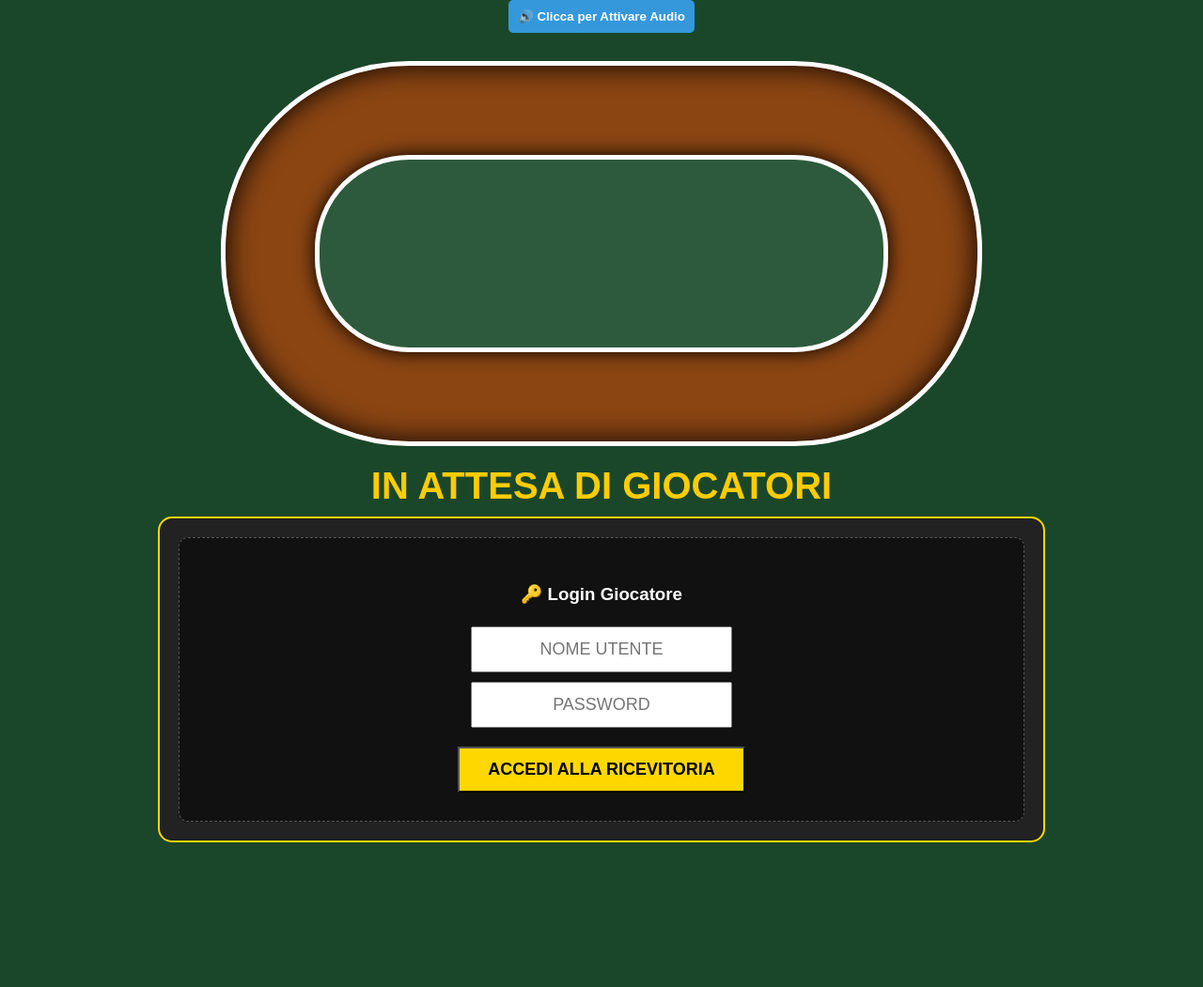
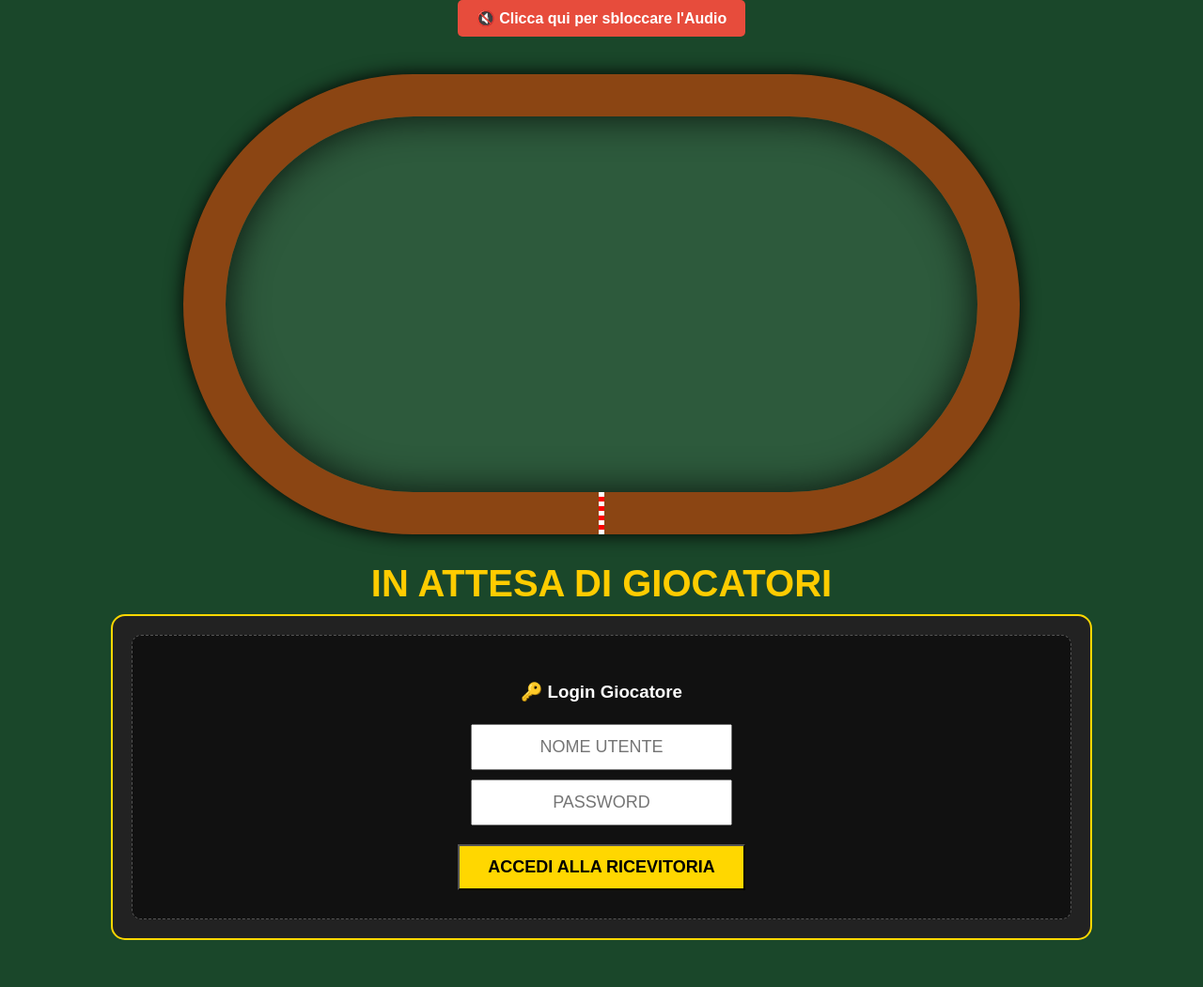
Before and after one commit to pietrolmb/bet-horses-app, a Flask app: page / in a window 1280 px wide. Shown: the whole page at 94% size. Before the commit the page ends 897 px from the top, so only its background shows below. Run offline with Flask 3, Linux system fonts and the light colour scheme; some libraries are stand-ins or nearby versions.

Commit message:
index.html

```diff
--- a/templates/index.html
+++ b/templates/index.html
@@ -6,33 +6,40 @@
     <style>
         body { background: #1a472a; color: white; font-family: sans-serif; text-align: center; margin: 0; padding-bottom: 50px;}
 
-        /* Pista in Terra Battuta */
-        #pista-container { width: 800px; height: 400px; background: #8B4513; border-radius: 200px; position: relative; display: flex; align-items: center; justify-content: center; border: 5px solid #fff; margin: 20px auto; box-shadow: inset 0 0 30px #000; overflow: hidden;}
-        #prato-interno { width: 600px; height: 200px; background: #2d5a3c; border-radius: 100px; border: 5px solid #fff; box-shadow: 0 0 20px #000;}
-        .cavallo { width: 20px; height: 20px; border-radius: 50%; position: absolute; border: 2px solid #fff; font-size: 11px; font-weight: bold; color: black; display: flex; align-items: center; justify-content: center; z-index: 10; transition: all 0.1s linear;}
+        /* PISTA OVALE AGGIORNATA */
+        #pista-container {
+            width: 800px; height: 400px; background: #2d5a3c; border-radius: 250px;
+            position: relative; border: 45px solid #8B4513; margin: 30px auto;
+            box-shadow: inset 0 0 40px rgba(0,0,0,0.8), 0 0 20px black;
+        }
 
-        /* Interfacce */
-        #game-interface { width: 90%; max-width: 900px; background: #222; padding: 20px; border-radius: 15px; border: 2px solid gold; margin: auto; }
+        /* LINEA DI PARTENZA/ARRIVO */
+        .traguardo {
+            position: absolute; bottom: -45px; left: 50%; width: 6px; height: 45px;
+            background: repeating-linear-gradient(to bottom, white 0, white 5px, red 5px, red 10px);
+            z-index: 1; transform: translateX(-50%);
+        }
+
+        .cavallo { width: 22px; height: 22px; border-radius: 50%; position: absolute; border: 2px solid #fff; font-size: 11px; font-weight: bold; color: black; display: flex; align-items: center; justify-content: center; z-index: 10; transition: all 0.1s linear;}
+
+        #game-interface { width: 90%; max-width: 1000px; background: #222; padding: 20px; border-radius: 15px; border: 2px solid gold; margin: auto; }
         .login-box { padding: 30px; border: 1px dashed #555; background: #111; border-radius: 10px;}
         .login-box input { padding: 12px; font-size: 18px; margin: 5px; width: 250px; text-align: center;}
         table { width: 100%; margin-top: 15px; border-collapse: collapse; background: #333;}
         th, td { padding: 10px; border-bottom: 1px solid #444; }
         .btn-bet { background: gold; border: none; padding: 5px 15px; cursor: pointer; font-weight: bold; border-radius: 3px;}
-        #timer-display { font-size: 2.5em; color: #ffcc00; margin: 10px; font-weight: bold; text-transform: uppercase;}
-
-        /* Info Extra */
+        #timer-display { font-size: 2.5em; color: #ffcc00; margin: 10px; font-weight: bold;}
         .info-panel { display: flex; justify-content: space-around; background: #111; padding: 15px; border-radius: 10px; margin-top: 20px;}
         .podio { text-align: left; color: #ddd; }
-        .podio span { font-weight: bold; color: gold;}
-        .btn-audio { background: #3498db; color: white; padding: 10px; border: none; border-radius: 5px; cursor: pointer; font-weight: bold; margin-bottom: 10px;}
+        .btn-audio { background: #e74c3c; color: white; padding: 10px 20px; border: none; border-radius: 5px; cursor: pointer; font-weight: bold; margin-bottom: 10px; font-size: 16px;}
     </style>
 </head>
 <body>
 
-    <button class="btn-audio" onclick="attivaAudio()" id="btn-audio">🔊 Clicca per Attivare Audio</button>
+    <button class="btn-audio" onclick="attivaAudio()" id="btn-audio">🔇 Clicca qui per sbloccare l'Audio</button>
 
     <div id="pista-container">
-        <div id="prato-interno"></div>
+        <div class="traguardo"></div>
     </div>
     <div id="timer-display">IN ATTESA DI GIOCATORI</div>
 
@@ -52,7 +59,7 @@
             </div>
 
             <table>
-                <thead><tr><th>N°</th><th>Cavallo</th><th>Quota</th><th>Puntata (€)</th><th>Azione</th></tr></thead>
+                <thead><tr><th>N°</th><th>Cavallo</th><th>Quota Vin/Piaz</th><th>Tipo</th><th>Importo</th><th>Azione</th></tr></thead>
                 <tbody id="horse-table-body"></tbody>
             </table>
 
@@ -74,17 +81,29 @@
         let myUser = "";
         let cavalliElements = {};
 
-        // Audio
+        // AUDIO (Sistemato)
         let audioAttivo = false;
-        const sparo = new Audio('https://www.soundjay.com/mechanical/gun-shot-01.mp3');
-        const folla = new Audio('https://www.soundjay.com/misc/sounds/crowd-cheer-01.mp3');
+        // Uso file liberi da Wikipedia per evitare i blocchi
+        const sparo = new Audio('https://upload.wikimedia.org/wikipedia/commons/f/f6/Shotgun_firing.ogg');
+        const folla = new Audio('https://upload.wikimedia.org/wikipedia/commons/2/29/Cheering_crowd.ogg');
         folla.loop = true;
+
+        // Sintetizzatore per il Bip (infallibile in HTML5)
+        const audioCtx = new (window.AudioContext || window.webkitAudioContext)();
+        function playBeep() {
+            if(!audioAttivo) return;
+            const oscillator = audioCtx.createOscillator();
+            oscillator.type = 'sine'; oscillator.frequency.setValueAtTime(800, audioCtx.currentTime);
+            oscillator.connect(audioCtx.destination);
+            oscillator.start(); oscillator.stop(audioCtx.currentTime + 0.1);
+        }
 
         function attivaAudio() {
             audioAttivo = true;
+            if(audioCtx.state === 'suspended') audioCtx.resume();
             document.getElementById('btn-audio').style.background = "#27ae60";
-            document.getElementById('btn-audio').innerText = "🔊 Audio Attivato";
-            sparo.volume = 0; sparo.play(); // Trick per sbloccare il browser
+            document.getElementById('btn-audio').innerText = "🔊 Audio Attivato e Funzionante!";
+            sparo.volume = 0.01; sparo.play(); // Sblocca il browser
         }
 
         function eseguiLogin() {
@@ -106,30 +125,23 @@
 
         socket.on('update_data', (s) => {
             const r = s.current_race;
-
-            // Saldo
             if(myUser && s.users[myUser]) document.getElementById('display-balance').innerText = s.users[myUser].wallet;
-
-            // Giocatori online
             document.getElementById('online-users').innerText = s.online_users.length > 0 ? s.online_users.join(" - ") : "Nessuno";
 
-            // Storico Gare
             if(s.history.length > 0) {
                 const ultima = s.history[s.history.length - 1];
                 document.getElementById('storico-podio').innerHTML = `
-                    1° <span>${ultima.primo}</span><br>
-                    2° <span>${ultima.secondo}</span><br>
-                    3° <span>${ultima.terzo}</span><br>
+                    1° <span style="color:gold;">${ultima.primo}</span><br>
+                    2° <span style="color:silver;">${ultima.secondo}</span><br>
+                    3° <span style="color:#cd7f32;">${ultima.terzo}</span><br>
                     <small style="color:#e74c3c;">Ultimo: ${ultima.ultimo}</small>
                 `;
             }
 
-            // Tabella Cavalli
             const tbody = document.getElementById('horse-table-body');
             tbody.innerHTML = "";
             const pista = document.getElementById('pista-container');
 
-            // Svuota pista se in waiting e no bets (gara resettata)
             if(r.status === "waiting" && r.bets.length === 0) {
                 document.querySelectorAll('.cavallo').forEach(e => e.remove());
                 cavalliElements = {};
@@ -137,27 +149,36 @@
 
             r.horses.forEach((h, index) => {
                 const dis = r.status !== "waiting" && r.status !== "countdown" ? "disabled" : "";
+
+                // Creazione riga tabella con Tendina Tipi Scommessa
                 tbody.innerHTML += `<tr>
                     <td><div style="background:${h.colore};width:22px;height:22px;border-radius:50%;margin:auto;">${h.id}</div></td>
-                    <td>${h.nome}</td><td style="color:gold; font-size:18px;"><b>${h.quota_v}</b></td>
-                    <td><input type="number" id="amt-${h.id}" style="width:60px" value="5" ${dis}></td>
+                    <td>${h.nome}</td>
+                    <td style="font-size:16px;">V: <b style="color:gold;">${h.quota_v}</b> / P: <b style="color:#aaa;">${h.quota_p}</b></td>
+                    <td>
+                        <select id="tipo-${h.id}" ${dis} style="padding:5px;">
+                            <option value="Vincente">Vincente</option>
+                            <option value="Piazzato">Piazzato (1-3)</option>
+                        </select>
+                    </td>
+                    <td><input type="number" id="amt-${h.id}" style="width:60px; padding:5px;" value="5" ${dis}></td>
                     <td><button class="btn-bet" onclick="punta(${h.id})" ${dis}>PUNTA</button></td>
                 </tr>`;
 
-                // Crea Pallini sulla griglia di partenza (sfalsati per non sovrapporsi!)
+                // PALLINI SULLA LINEA DI PARTENZA IN BASSO
                 if(!cavalliElements[h.id] && r.status === "waiting") {
                     const d = document.createElement('div');
                     d.className = 'cavallo'; d.style.backgroundColor = h.colore; d.innerText = h.id;
                     pista.appendChild(d);
                     cavalliElements[h.id] = d;
 
-                    // Corsie per non sovrapporsi (Raggio X e Y si stringono)
-                    const laneX = 380 - (index * 8);
-                    const laneY = 180 - (index * 8);
-                    const startX = 400 + laneX * Math.cos(0);
-                    const startY = 200 + laneY * Math.sin(0);
-                    d.style.left = (startX - 10) + 'px'; // -10 per centrare
-                    d.style.top = (startY - 10) + 'px';
+                    // Math.PI / 2 è esattamente l'angolo per posizionarli in basso al centro!
+                    const laneX = 400 + (index * 4); // Corsie larghe
+                    const laneY = 200 + (index * 4);
+                    const startX = 400 + laneX * Math.cos(Math.PI / 2);
+                    const startY = 200 + laneY * Math.sin(Math.PI / 2);
+                    d.style.left = (startX - 11) + 'px';
+                    d.style.top = (startY - 11) + 'px';
                 }
             });
 
@@ -166,29 +187,31 @@
 
         function punta(id) {
             const a = document.getElementById('amt-' + id).value;
-            if(a > 0) socket.emit('place_bet', {user: myUser, amount: parseInt(a), horse_id: id});
+            const t = document.getElementById('tipo-' + id).value;
+            if(a > 0) socket.emit('place_bet', {user: myUser, amount: parseInt(a), horse_id: id, type: t});
         }
 
         socket.on('timer_update', (t) => {
             document.getElementById('timer-display').innerText = "CHIUSURA IN: " + t + "s";
+            if(t <= 5 && t > 0) playBeep();
         });
 
         socket.on('race_start', () => {
             document.getElementById('timer-display').innerText = "🐎 PARTITI! 🐎";
-            if(audioAttivo) { sparo.volume = 1; sparo.play(); folla.play(); }
+            if(audioAttivo) { sparo.volume = 1; sparo.play(); folla.volume = 0.5; folla.play(); }
         });
 
         socket.on('race_update', (pos) => {
-            // Indice usato per calcolare le corsie al volo
             let index = 0;
             Object.keys(pos).forEach(id => {
-                const laneX = 380 - (index * 8);
-                const laneY = 180 - (index * 8);
-                const x = 400 + laneX * Math.cos(pos[id]);
-                const y = 200 + laneY * Math.sin(pos[id]);
+                const laneX = 400 + (index * 4);
+                const laneY = 200 + (index * 4);
+                // Math.PI / 2 sfalsa la partenza in basso!
+                const x = 400 + laneX * Math.cos(pos[id] + Math.PI / 2);
+                const y = 200 + laneY * Math.sin(pos[id] + Math.PI / 2);
                 if(cavalliElements[id]) {
-                    cavalliElements[id].style.left = (x - 10) +'px';
-                    cavalliElements[id].style.top = (y - 10) +'px';
+                    cavalliElements[id].style.left = (x - 11) +'px';
+                    cavalliElements[id].style.top = (y - 11) +'px';
                 }
                 index++;
             });
```
